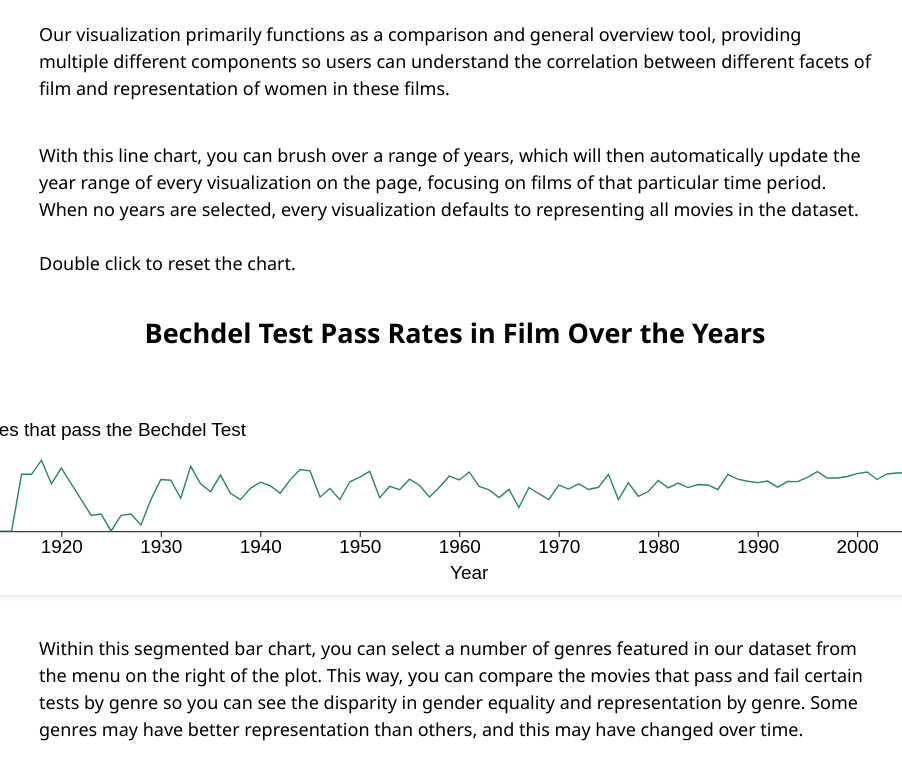
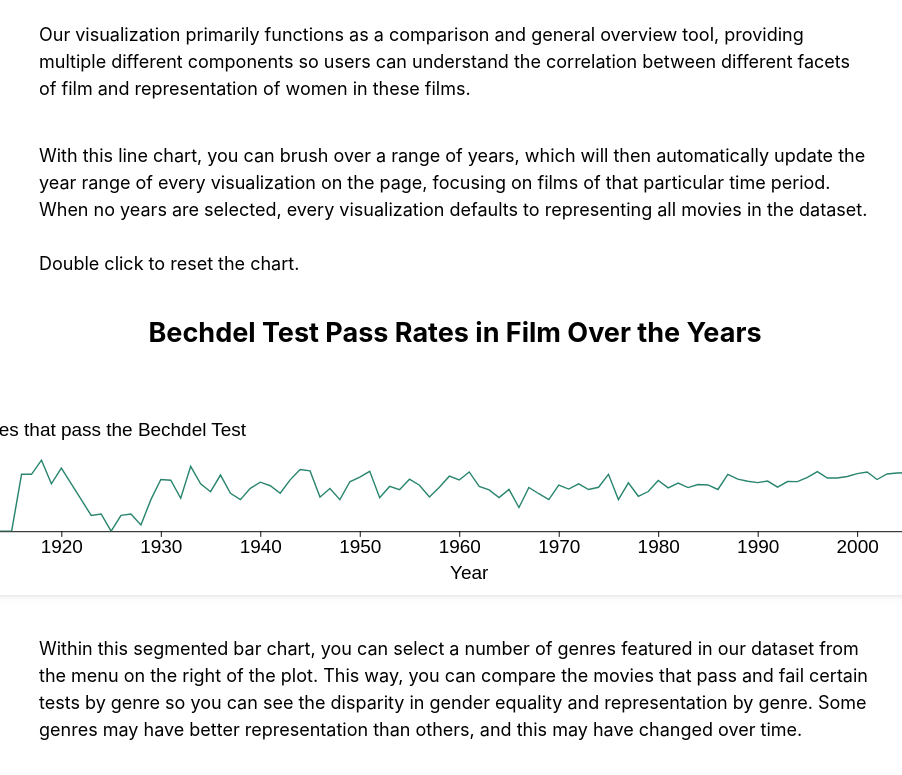
Before and after one commit to DS4200-S22/final-project-visualizing-the-bechdel-test, a plain HTML site: page index.html in a window 1280 px wide. Shown: the part 607-1382 px from the top of the page, without its empty margins (185-1087 px from the left). Drawn offline with Linux system fonts and the light colour scheme.

Commit message:
Rever font change

```diff
--- a/style.css
+++ b/style.css
@@ -2,7 +2,10 @@
 body {
   padding: 0;
   margin: 0;
-  font: 18px/1.5 "Segoe UI";
+  font: 18px/1.5 -apple-system, BlinkMacSystemFont, "avenir next", avenir,
+  "Segoe UI", "lucida grande", "helvetica neue", helvetica, "Fira Sans",
+  roboto, noto, "Droid Sans", cantarell, oxygen, ubuntu,
+  "franklin gothic medium", "century gothic", "Liberation Sans", sans-serif;
 }
 
 h1,
```
